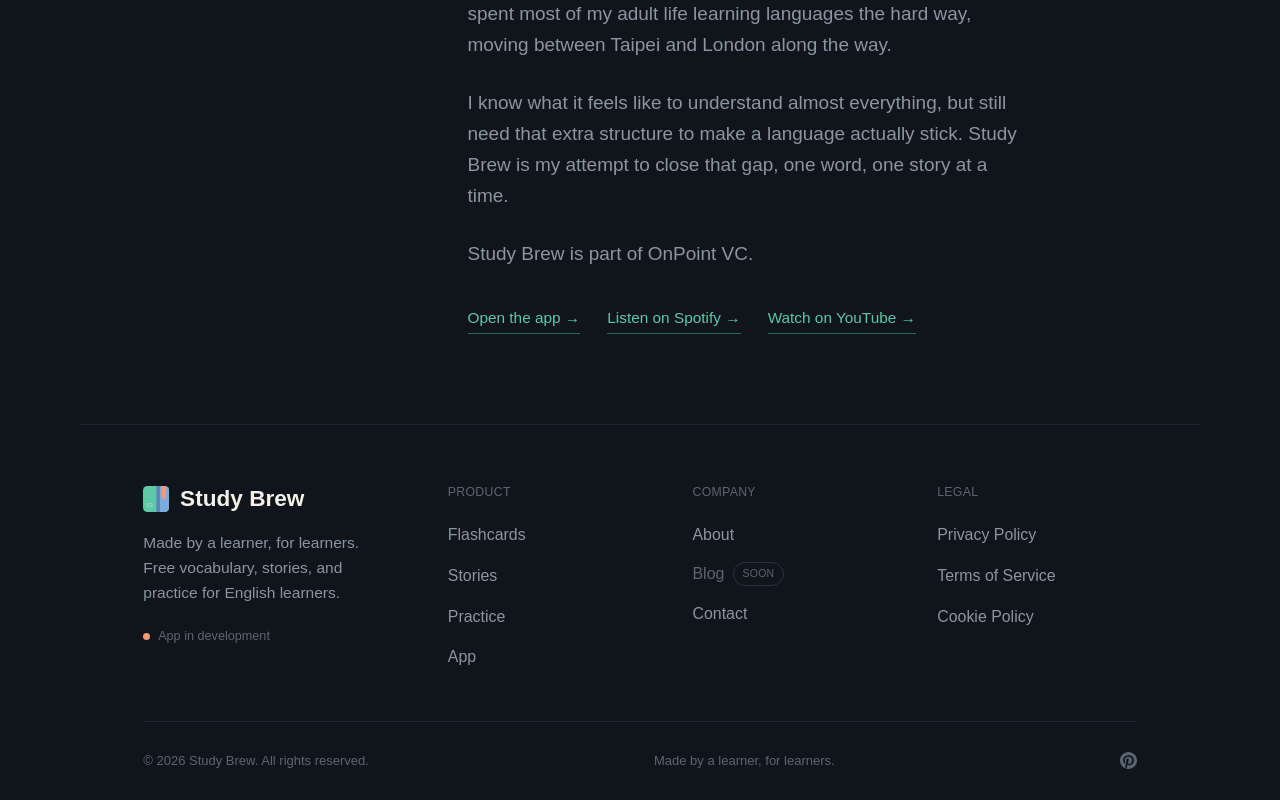
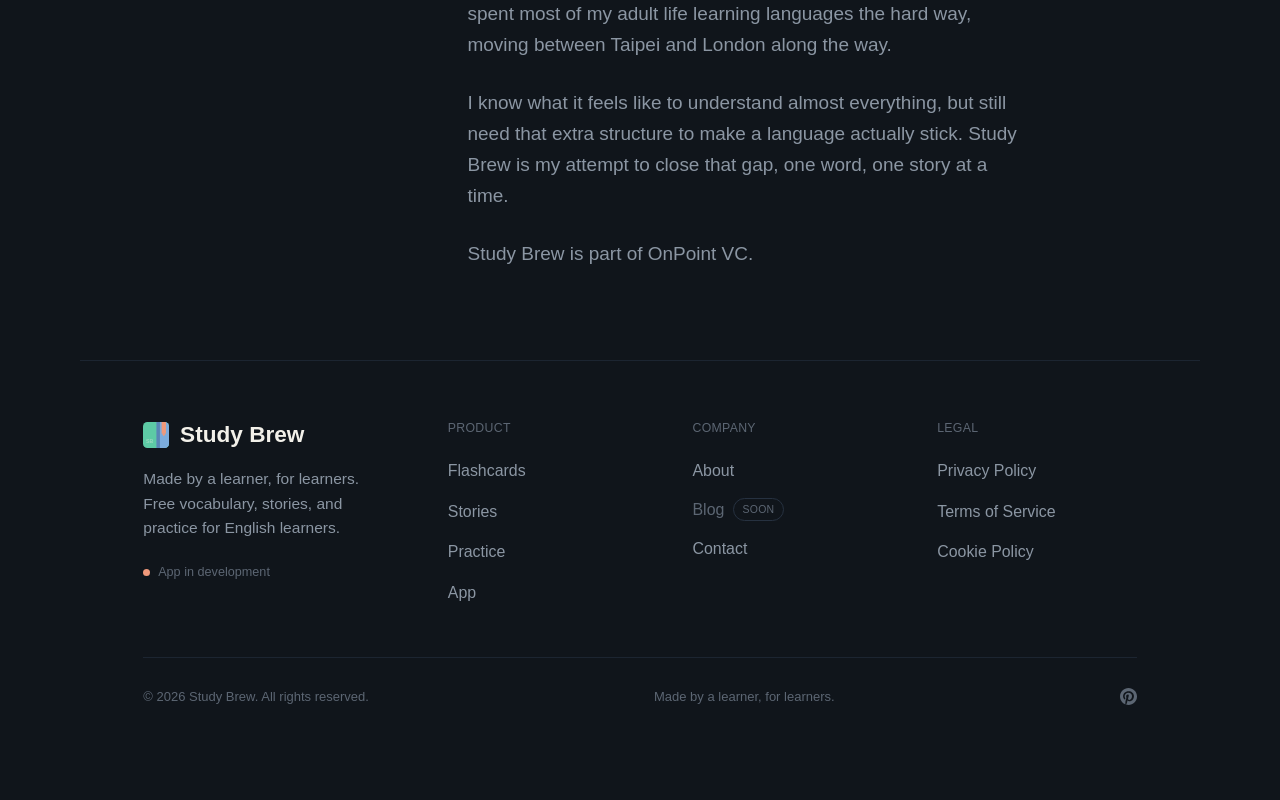
Before and after one commit to sillyledger/studybrew, a Next.js app: page /about in a window 1280 px wide. Shown: the part 812-1612 px from the top of the page. After the commit the page ends 1547 px from the top, so only its background shows below. Built offline with nearby package versions, Linux system fonts and the light colour scheme; a web font is replaced by a local one.

Commit message:
Remove app/Spotify/YouTube links from About page

```diff
--- a/app/about/page.tsx
+++ b/app/about/page.tsx
@@ -111,32 +111,6 @@ export default function About() {
               one word, one story at a time.
             </p>
             <p>Study Brew is part of OnPoint VC.</p>
-            <div className="flex flex-wrap gap-6 pt-2">
-              <a
-                href="https://app.studybrew.co"
-                target="_blank"
-                rel="noopener noreferrer"
-                className="border-b border-teal-dim pb-0.5 font-mono text-[0.85rem] text-teal transition-colors hover:text-text-primary"
-              >
-                Open the app →
-              </a>
-              <a
-                href="https://open.spotify.com"
-                target="_blank"
-                rel="noopener noreferrer"
-                className="border-b border-teal-dim pb-0.5 font-mono text-[0.85rem] text-teal transition-colors hover:text-text-primary"
-              >
-                Listen on Spotify →
-              </a>
-              <a
-                href="https://youtube.com"
-                target="_blank"
-                rel="noopener noreferrer"
-                className="border-b border-teal-dim pb-0.5 font-mono text-[0.85rem] text-teal transition-colors hover:text-text-primary"
-              >
-                Watch on YouTube →
-              </a>
-            </div>
           </div>
         </div>
       </section>
```
